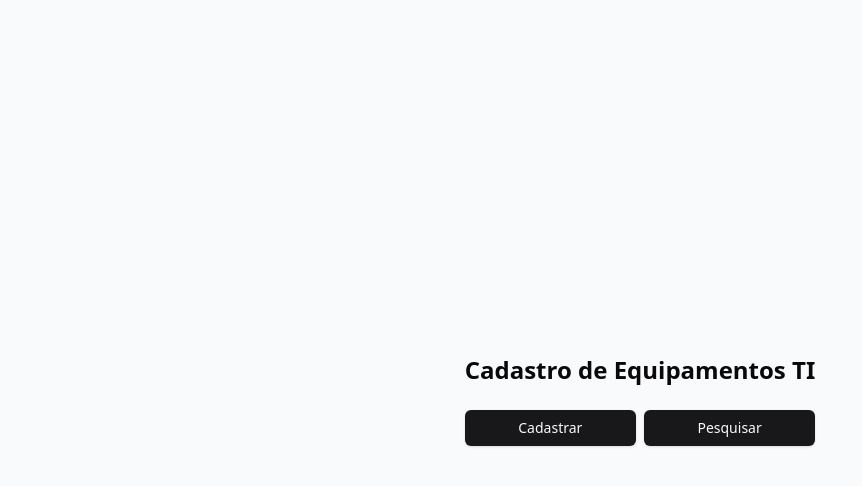
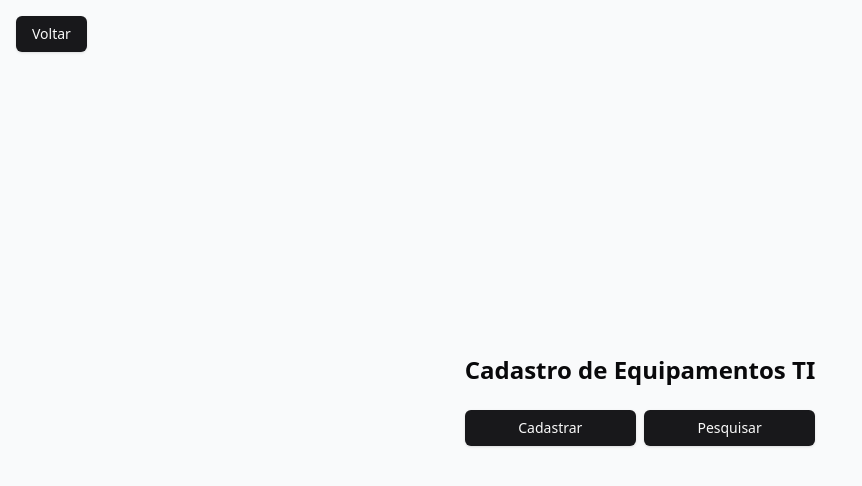
Before and after one commit to kennedfer/cadastro-equipamentos-ti-masa, a Next.js app: page / in a window 1280 px wide. Shown: the top 486 px of the page, without its empty margins (0-862 px from the left). Built offline with nearby package versions, Linux system fonts and the light colour scheme.

Commit message:
feat: Adiciona o header às paginas

```diff
--- a/src/app/cadastro/page.js
+++ b/src/app/cadastro/page.js
@@ -57,8 +57,14 @@ export default function DeviceRegistrationPage() {
   };
 
   useEffect(() => {
-    (async function() {
-      const { token } = JSON.parse(localStorage.getItem("token"));
+    (async function () {
+      const localToken = (localStorage.getItem("token"));
+
+      if (!localToken) {
+        return router.push("/login");
+      }
+
+      const { token } = localToken;
 
       const res = await fetch("/api/auth/token", {
         method: "GET",
@@ -78,7 +84,7 @@ export default function DeviceRegistrationPage() {
   }, []);
 
   return (
-    <body>
+    <>
       <main className="">
         <div className="flex flex-col items-center v-screen overflow-auto p-16 h-screen">
           <h1 className="font-bold text-2xl">Cadastro de Dispositivos</h1>
@@ -86,6 +92,6 @@ export default function DeviceRegistrationPage() {
         </div>
       </main>
       <Toaster />
-    </body>
+    </>
   );
 }
--- a/src/app/layout.js
+++ b/src/app/layout.js
@@ -2,6 +2,7 @@
 
 import localFont from "next/font/local";
 import "./globals.css";
+import { Header } from "@/components/header/Header";
 
 const geistSans = localFont({
   src: "./fonts/GeistVF.woff",
@@ -20,7 +21,10 @@ export default function RootLayout({ children }) {
       className={`${geistSans.variable} ${geistMono.variable} antialiased`}
       lang="en"
     >
-      {children}
+      <body>
+        <Header />
+        {children}
+      </body>
     </html>
   );
 }
--- a/src/app/login/page.js
+++ b/src/app/login/page.js
@@ -33,7 +33,6 @@ export default function LoginPage() {
   };
 
   return (
-    <body>
     <div className="flex min-h-svh w-full items-center justify-center p-6 md:p-10">
       <div className="w-full max-w-sm">
         <LoginForm
@@ -44,6 +43,5 @@ export default function LoginPage() {
         />
       </div>
     </div>
-    </body>
   );
 }
--- a/src/app/page.js
+++ b/src/app/page.js
@@ -19,7 +19,6 @@ export default function Home() {
   };
 
   return (
-    <body>
     <main>
       <div className="min-h-screen flex flex-col items-center justify-center bg-gray-50">
         <div>
@@ -42,7 +41,5 @@ export default function Home() {
           </div>
         </div>
       </div>
-      </main>
-    </body>
-  );
+    </main>  );
 }
--- a/src/app/pesquisa/page.js
+++ b/src/app/pesquisa/page.js
@@ -25,7 +25,7 @@ export default function Home() {
   }
 
   return (
-    <body>
+
     <main className="grid p-16 overflow-auto h-screen">
       <div className="flex flex-col gap-2 justify-center items-center">
         <h1 className="font-bold text-2xl">Pesquisa de Dispositivos</h1>
@@ -46,6 +46,5 @@ export default function Home() {
         {device && <DeviceCard device={device} />}
       </div>
     </main>
-    </body>
   );
 }
--- a/src/components/header/Header.jsx
+++ b/src/components/header/Header.jsx
@@ -1,26 +1,18 @@
 import { useState } from "react";
-import { DeviceCreationForm } from "../forms/RegisterDeviceForm";
 import { Separator } from "../ui/separator";
+import { useRouter } from "next/navigation";
 import { Button } from "../ui/button";
 
 export function Header() {
-  const [isModalOpen, setIsModalOpen] = useState(false);
+  const router = useRouter();
 
-  const handleOpenModal = () => setIsModalOpen(true);
-  const handleCloseModal = () => setIsModalOpen(false);
+  function handleBackClick() {
+    router.push("/");
+  }
 
   return (
-    <div>
-      <header className="p-4 flex justify-between items-center">
-        <h1 className="scroll-m-20 pb-2 text-3xl font-semibold tracking-tight first:mt-0">
-          Cadastro de Equipamentos TI
-        </h1>
-
-        <Button onClick={handleOpenModal}>Criar Novo Registro</Button>
-      </header>
-
-      <Separator />
-      <DeviceCreationForm isOpen={isModalOpen} onClose={handleCloseModal} />
-    </div>
+    <header className="fixed p-4 flex justify-between items-center">
+      <Button onClick={handleBackClick}>Voltar</Button>
+    </header>
   );
 }
```
Lines whose indentation alone changed are shown as unchanged.
